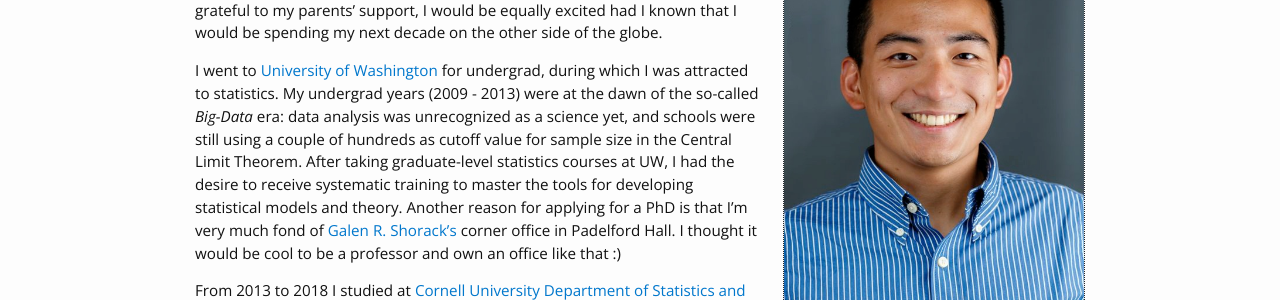
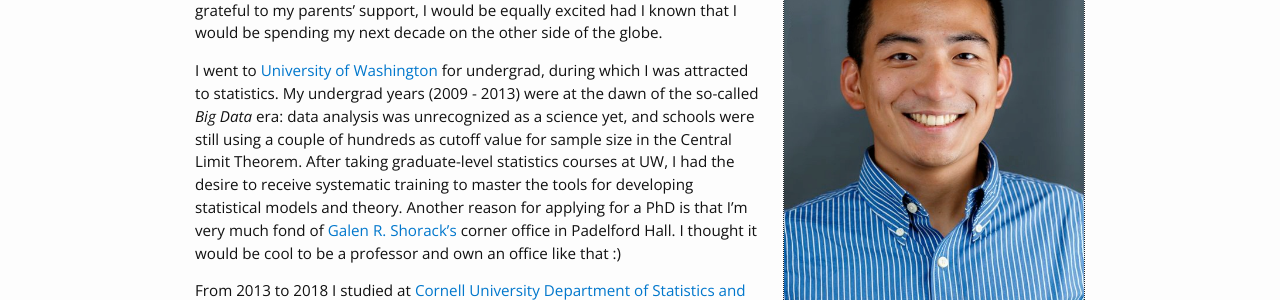
Before and after one commit to yanxht/yanxht.github.io, a Jekyll site: the page built from about.md, in a window 1280 px wide. Shown: the part 247-547 px from the top of the page. Built offline with Jekyll 4.4.1, drawn with Linux system fonts in a browser that asks for light colours.

Commit message:
Update about

```diff
--- a/about.md
+++ b/about.md
@@ -8,7 +8,7 @@
 
 My name is Xiaohan Yan (or 颜啸晗 in Chinese). I was born and raised in [Tai'an, Shandong](https://en.wikipedia.org/wiki/Tai%27an) until I was eighteen. My father was a first-generation college graduate coming from rural China. Very much knowing the value of higher education, he encouraged and supported me to pursue my studies in the US. Just as how I was grateful to my parents' support, I would be equally excited had I known that I would be spending my next decade on the other side of the globe.
 
-I went to [University of Washington](https://www.washington.edu) for undergrad, during which I was attracted to statistics. My undergrad years (2009 - 2013) were at the dawn of the so-called *Big-Data* era: data analysis was unrecognized as a science yet, and schools were still using a couple of hundreds as cutoff value for sample size in the Central Limit Theorem. After taking graduate-level statistics courses at UW, I had the desire to receive systematic training to master the tools for developing statistical models and theory. Another reason for applying for a PhD is that I'm very much fond of [Galen R. Shorack's](https://www.stat.washington.edu/galen/) corner office in Padelford Hall. I thought it would be cool to be a professor and own an office like that :)
+I went to [University of Washington](https://www.washington.edu) for undergrad, during which I was attracted to statistics. My undergrad years (2009 - 2013) were at the dawn of the so-called *Big Data* era: data analysis was unrecognized as a science yet, and schools were still using a couple of hundreds as cutoff value for sample size in the Central Limit Theorem. After taking graduate-level statistics courses at UW, I had the desire to receive systematic training to master the tools for developing statistical models and theory. Another reason for applying for a PhD is that I'm very much fond of [Galen R. Shorack's](https://www.stat.washington.edu/galen/) corner office in Padelford Hall. I thought it would be cool to be a professor and own an office like that :)
 
 From 2013 to 2018 I studied at [Cornell University Department of Statistics and Data Science](https://stat.cornell.edu). I am very fortunate to be advised by [Jacob Bien](http://faculty.marshall.usc.edu/Jacob-Bien/) (now at University of Southern California), and [Martin T. Wells](https://stat.cornell.edu/people/faculty/martin-wells) and [Thorsten Joachims](http://www.cs.cornell.edu/people/tj/) are also on my committee. My PhD research focused on developing novel convex optimization models for achieving desirable structural patterns in model parameters. For example, in [a study](http://arxiv.org/abs/1512.01631) we compared two commonly used group lasso based regularizations in achieving hierarchical sparsity patterns in model parameters. For more research projects refer to [Research](https://yanxht.github.io/research/). The need for statistics professionals greatly increased in industry during my PhD. Meanwhile, I gathered work experiences as a Data Scientist in tech companies through summer internships (which also compensated my modest graduate student stipend). Finally, I decided to join Microsoft as a Data Scientist and moved back to Seattle after getting my PhD. My elder daughter was born in [Ithaca NY](https://www.visitithaca.com/node/1) at the beginning of my fourth year PhD. Such a joyful memory!
 
```
